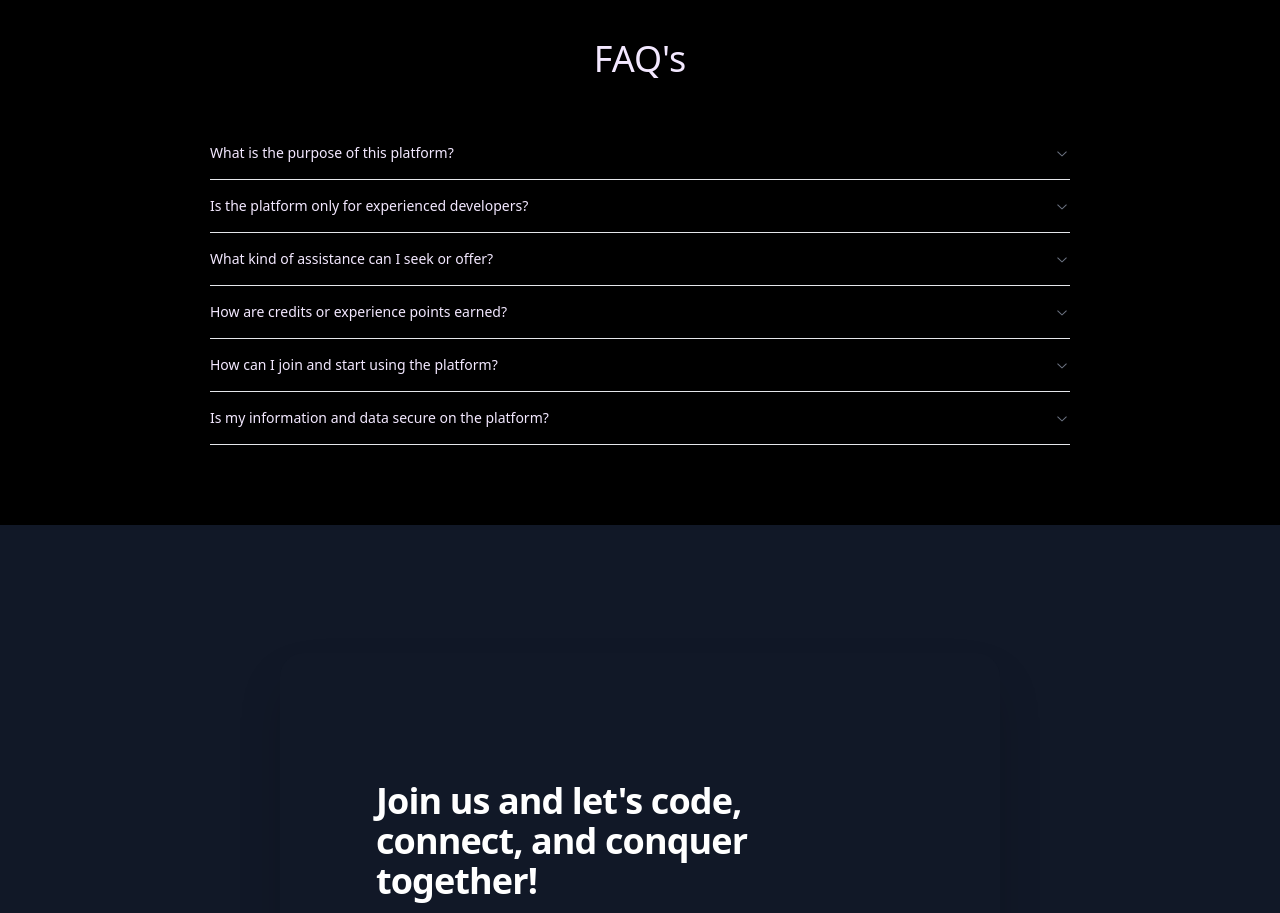
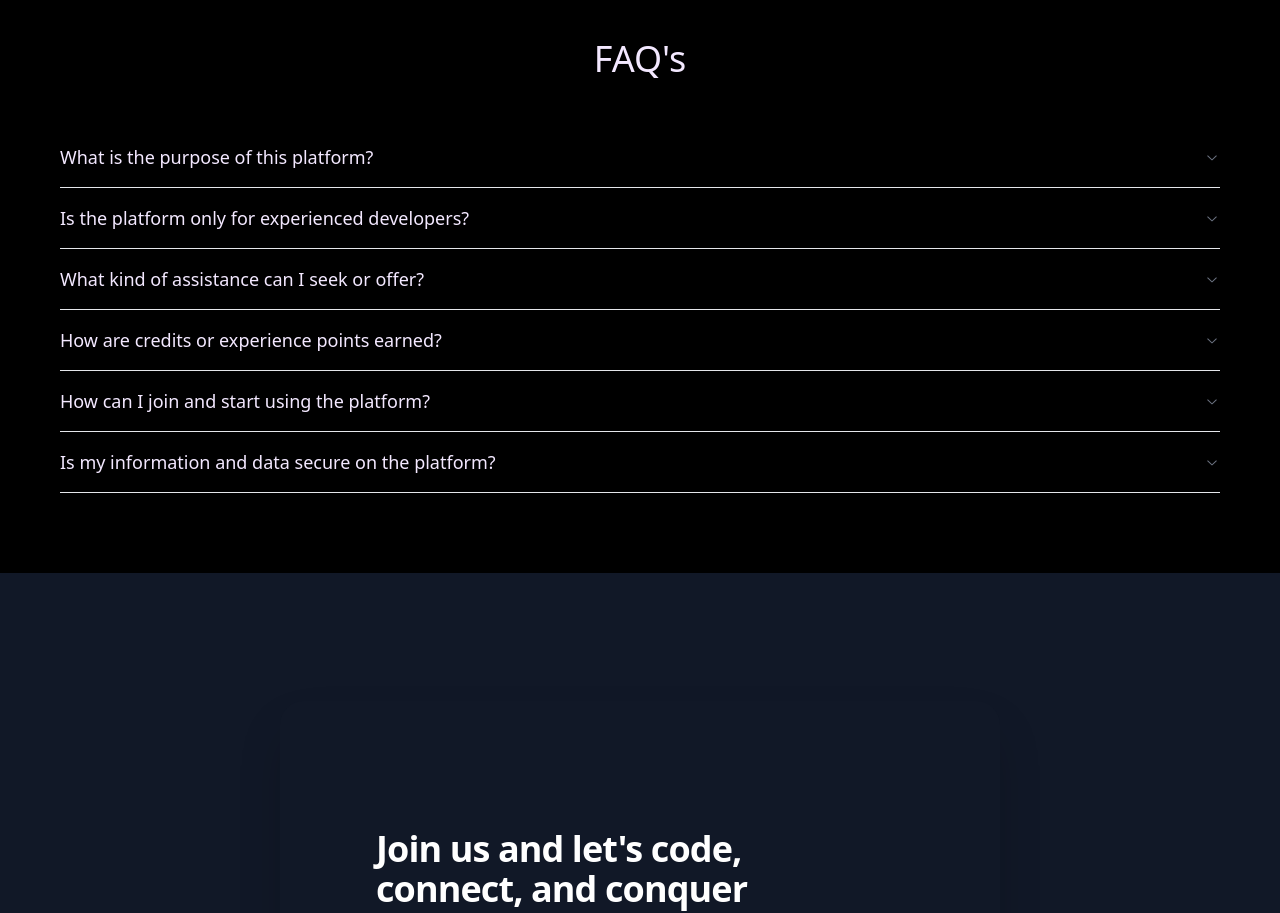
Before and after one commit to SurajjBhardwaj/Doogle, a Next.js app: page /landingpage in a window 1280 px wide. Shown: the part 3300-4213 px from the top of the page. Built offline with nearby package versions, Linux system fonts and the light colour scheme.

Commit message:
Updated FAQ section for better readability

```diff
--- a/sections/FAQ.js
+++ b/sections/FAQ.js
@@ -9,9 +9,9 @@ export default function FAQ() {
   return (
     <section id="faqs" className="pt-12 mx-auto text-4xl max-w-full bg-black text-purple-100">
       <h1 className="text-center">FAQ's</h1>
-      <Accordion type="single" collapsible className="lg:w-[900px] mt-12 mx-auto px-5 pb-20">
+      <Accordion type="single" collapsible className="lg:w-[1200px] mt-12 mx-auto px-5 pb-20">
         <AccordionItem value="item-1">
-          <AccordionTrigger>
+          <AccordionTrigger className="text-lg">
             What is the purpose of this platform?
           </AccordionTrigger>
           <AccordionContent>
@@ -21,7 +21,7 @@ export default function FAQ() {
           </AccordionContent>
         </AccordionItem>
         <AccordionItem value="item-2">
-          <AccordionTrigger>
+          <AccordionTrigger className="text-lg">
             {" "}
             Is the platform only for experienced developers?
           </AccordionTrigger>
@@ -32,7 +32,7 @@ export default function FAQ() {
           </AccordionContent>
         </AccordionItem>
         <AccordionItem value="item-3">
-          <AccordionTrigger>
+          <AccordionTrigger className="text-lg">
             {" "}
             What kind of assistance can I seek or offer?
           </AccordionTrigger>
@@ -43,7 +43,7 @@ export default function FAQ() {
           </AccordionContent>
         </AccordionItem>
         <AccordionItem value="item-4">
-          <AccordionTrigger>
+          <AccordionTrigger className="text-lg">
             {" "}
             How are credits or experience points earned?
           </AccordionTrigger>
@@ -54,7 +54,7 @@ export default function FAQ() {
           </AccordionContent>
         </AccordionItem>
         <AccordionItem value="item-5">
-          <AccordionTrigger>
+          <AccordionTrigger className="text-lg">
             {" "}
             How can I join and start using the platform?
           </AccordionTrigger>
@@ -65,7 +65,7 @@ export default function FAQ() {
           </AccordionContent>
         </AccordionItem>
         <AccordionItem value="item-6">
-          <AccordionTrigger>
+          <AccordionTrigger className="text-lg">
             {" "}
             Is my information and data secure on the platform?
           </AccordionTrigger>
```
